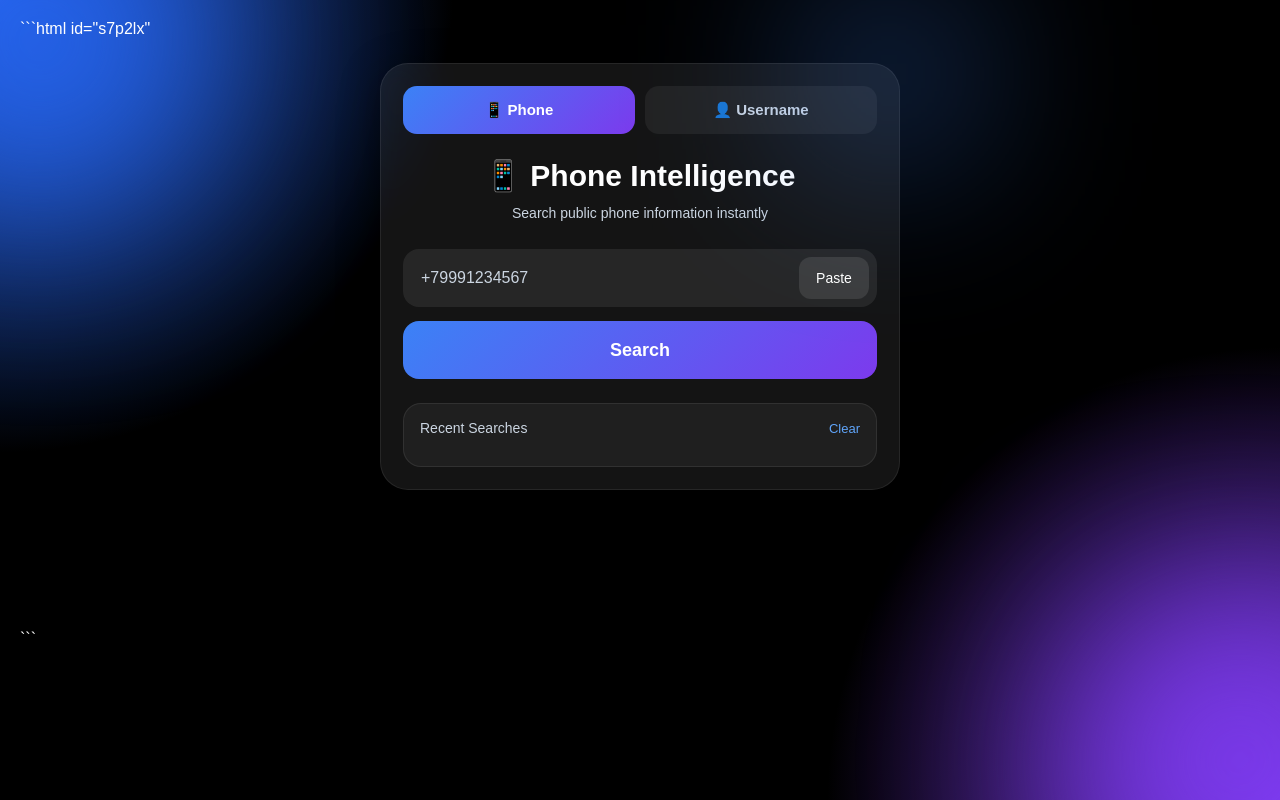
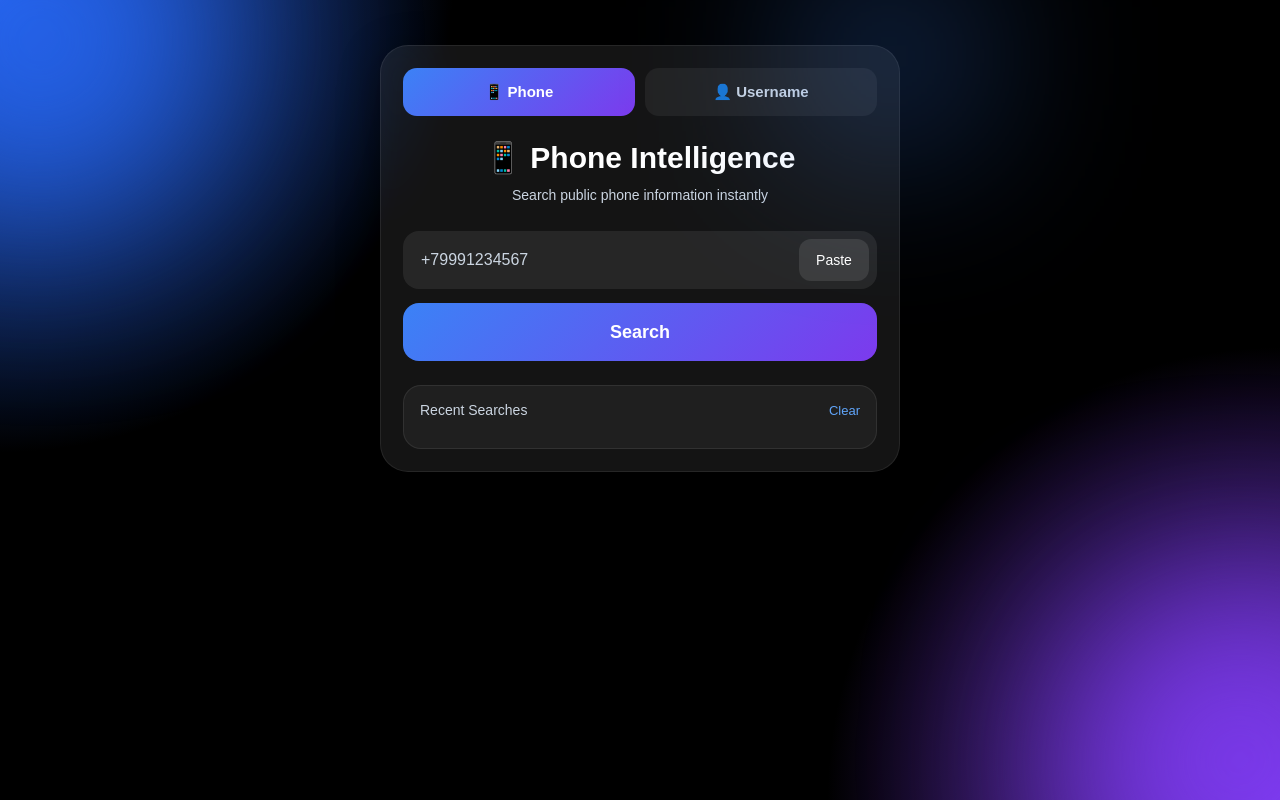
Before and after one commit to maksymtelegram0-source/phone-info-site, a Flask app: page / in a window 1280 px wide. Run offline with Flask 3, Linux system fonts and the light colour scheme.

Commit message:
remove broken markdown text

````diff
--- a/templates/index.html
+++ b/templates/index.html
@@ -1,4 +1,3 @@
-```html id="s7p2lx"
 <!-- templates/index.html -->
 
 <!DOCTYPE html>
@@ -534,4 +533,3 @@ document
 
 </body>
 </html>
-```
````
